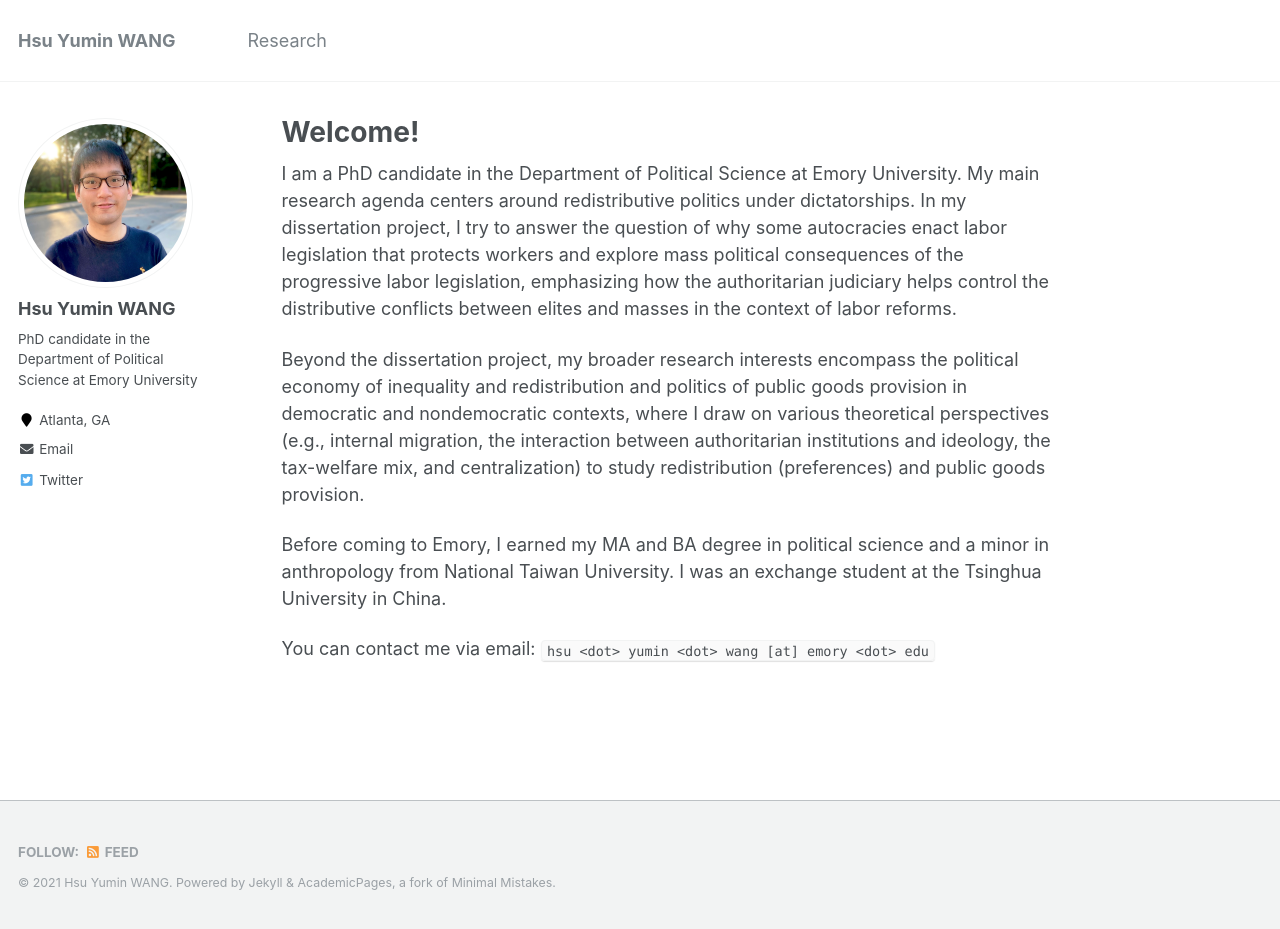
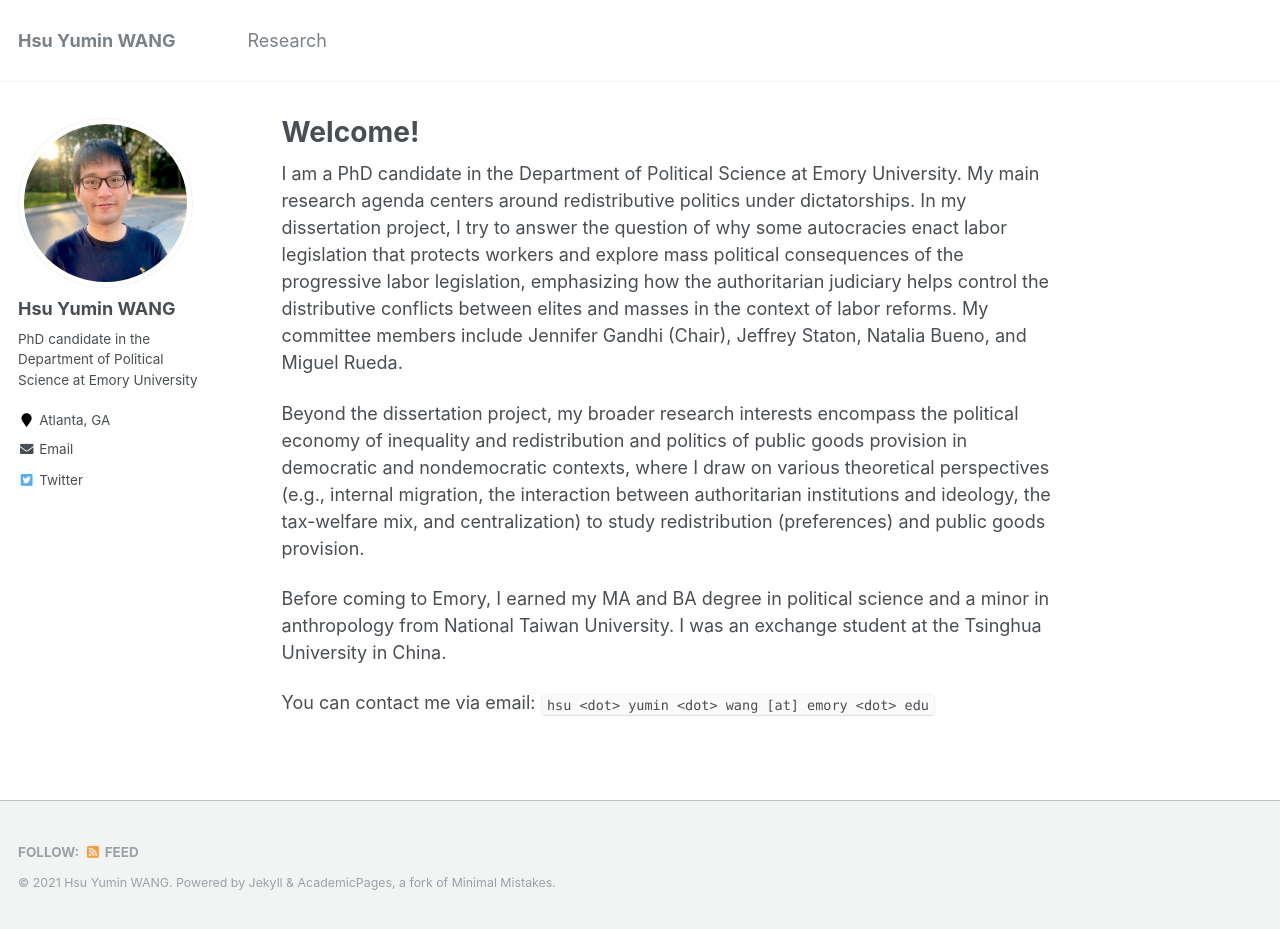
Before and after one commit to hsuyumin/hsuyumin.github.io, a Jekyll site: the page built from _pages/about.md, in a window 1280 px wide and 929 px high. Built offline with Jekyll 4.4.1, drawn with Linux system fonts in a browser that asks for light colours.

Commit message:
Update about.md

```diff
--- a/_pages/about.md
+++ b/_pages/about.md
@@ -8,7 +8,7 @@ redirect_from:
   - /about.html
 ---
 
-I am a PhD candidate in the Department of Political Science at Emory University. My main research agenda centers around redistributive politics under dictatorships. In my dissertation project, I try to answer the question of why some autocracies enact labor legislation that protects workers and explore mass political consequences of the progressive labor legislation, emphasizing how the authoritarian judiciary helps control the distributive conflicts between elites and masses in the context of labor reforms.
+I am a PhD candidate in the Department of Political Science at Emory University. My main research agenda centers around redistributive politics under dictatorships. In my dissertation project, I try to answer the question of why some autocracies enact labor legislation that protects workers and explore mass political consequences of the progressive labor legislation, emphasizing how the authoritarian judiciary helps control the distributive conflicts between elites and masses in the context of labor reforms. My committee members include Jennifer Gandhi (Chair), Jeffrey Staton, Natalia Bueno, and Miguel Rueda.
 
 Beyond the dissertation project, my broader research interests encompass the political economy of inequality and redistribution and politics of public goods provision in democratic and nondemocratic contexts, where I draw on various theoretical perspectives (e.g., internal migration, the interaction between authoritarian institutions and ideology, the tax-welfare mix, and centralization) to study redistribution (preferences) and public goods provision.
 
```
